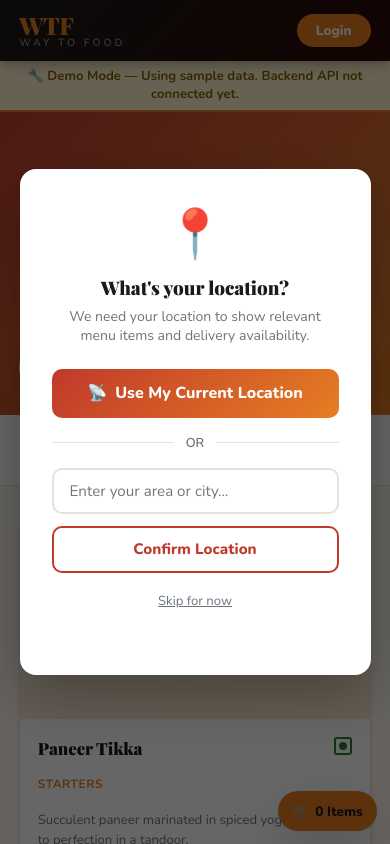
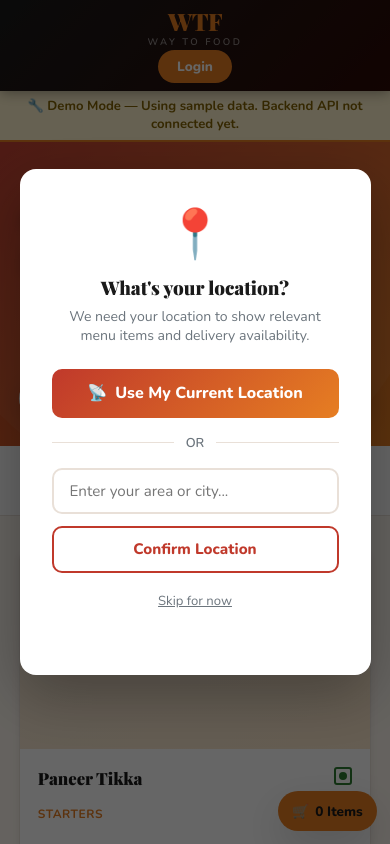
Before and after one commit to Asvin-07/restaurant-ecommerce-frontend, a Django app: page / in a window 390 px wide. Run offline with Django 5.2, Linux system fonts and the light colour scheme; some libraries are stand-ins or nearby versions.

Commit message:
Round 2 Mobile Testing

```diff
--- a/static/css/styles.css
+++ b/static/css/styles.css
@@ -1066,6 +1066,11 @@ body.cart-page .wtf-main-content {
 @media (max-width: 768px) {
   .wtf-footer {
     padding-bottom: 5rem;
+    display: flex;
+    flex-direction: column;
+    align-items: center;
+    justify-content: center;
+    min-height: 100px;
   }
 }
 
@@ -1196,24 +1201,7 @@ body.cart-page .wtf-main-content {
 
   /* --- Your Sticky Offset --- */
   .category-strip {
-    top: 64px;
-  }
-
-  /* --- Your Navbar Tweaks + Safety Scroll --- */
-  .wtf-navbar .nav-link {
-    padding: 0.4rem 0.4rem;
-    font-size: 0.72rem;
-    letter-spacing: 0;
-  }
-  .wtf-navbar .navbar-nav {
-    flex-direction: row !important;
-    flex-wrap: nowrap;
-    overflow-x: auto; /* Safety: allows swiping if screen is too narrow */
-    -webkit-overflow-scrolling: touch;
-    scrollbar-width: none;
-  }
-  .wtf-navbar .navbar-nav::-webkit-scrollbar {
-    display: none;
+    top: 84px;
   }
 
   /* --- Location Banner (Stacking to prevent squishing) --- */
@@ -1239,27 +1227,40 @@ body.cart-page .wtf-main-content {
     padding: 0.4rem 0.75rem; /* YOUR padding */
   }
 }
+
 @media (max-width: 768px) {
-  .wtf-navbar .navbar-brand {
-    font-size: 1.1rem;
+  .wtf-navbar {
+    padding: 0.5rem 0;
   }
 
-.wtf-navbar .container,
-  .wtf-navbar .container-fluid {
+  #wtf-nav-container {
     flex-direction: column !important;
     align-items: center !important;
-    gap: 0.4rem !important;
+    gap: 0.2rem !important;
   }
 
-  .wtf-navbar .navbar-collapse {
-    width: 100% !important;
-    display: block !important;
+  #wtf-nav-links {
+    flex-wrap: nowrap !important;
+    justify-content: center !important;
+    gap: 0 !important;
   }
 
-  .wtf-navbar .navbar-nav {
-    flex-direction: row !important;
-    flex-wrap: nowrap !important;
-    justify-content: center !important;
+  .wtf-navbar .navbar-brand {
+    font-size: 1.3rem !important;
+    text-align: center !important;
     width: 100% !important;
   }
+
+  .wtf-navbar .brand-sub {
+    font-size: 0.6rem !important;
+    letter-spacing: 2.5px !important;
+    text-align: center !important;
+    margin-top: 0.15rem;
+  }
+
+  .wtf-navbar .nav-link,
+  #wtf-nav-links button {
+    padding: 0.35rem 0.75rem !important;
+    font-size: 0.82rem !important;
+  }
 }
--- a/templates/base.html
+++ b/templates/base.html
@@ -16,7 +16,7 @@
   <!-- ── Navbar ──────────────────────────────────────────────── -->
   {% block navbar %}
   <nav class="wtf-navbar">
-    <div class="container-wtf" style="display:flex;align-items:center;justify-content:space-between;gap:1rem;">
+    <div id="wtf-nav-container" class="container-wtf" style="display:flex;align-items:center;justify-content:space-between;gap:1rem;">
       <a href="{% url 'menu' %}" class="navbar-brand" style="text-decoration:none;">
         <div style="line-height:1.1;">
           <span style="font-family:'Playfair Display',serif;font-size:1.5rem;font-weight:900;color:#E67E22;">WTF</span>
@@ -32,7 +32,7 @@
         <span style="font-size:0.7rem; opacity:0.7;">▼</span>
       </div>
 
-      <div style="display:flex;align-items:center;gap:0.5rem;flex-wrap:wrap;">
+      <div id="wtf-nav-links" style="display:flex;align-items:center;gap:0.5rem;">
         {% if user %}
         <a href="{% url 'menu' %}"
           class="nav-link {% if request.resolver_match.url_name == 'menu' %}nav-active{% endif %}"
```
